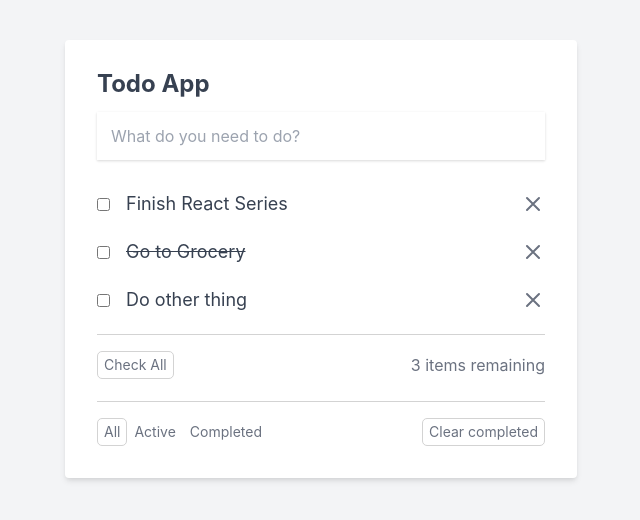
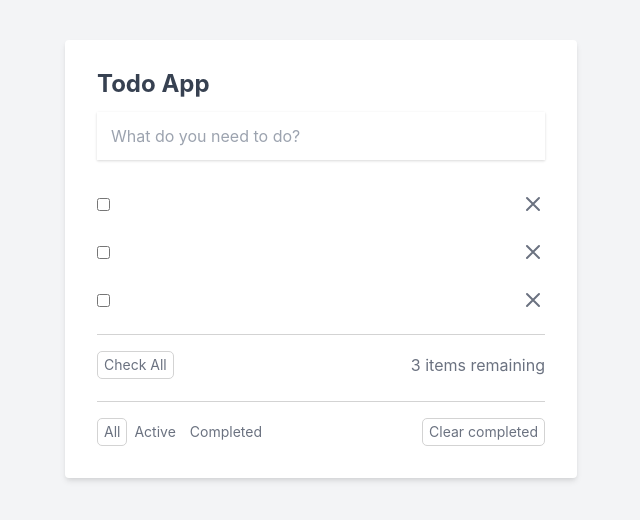
Before and after one commit to olafchuszno/javascript_study, a React (Create React App) app in the folder lc-react/: page / in a window 1280 px wide. Shown: the top 520 px of the page, without its empty margins (319-959 px from the left). Built offline with nearby package versions, Linux system fonts and the light colour scheme.

Commit message:
Update App.jsx

```diff
--- a/lc-react/src/components/App.jsx
+++ b/lc-react/src/components/App.jsx
@@ -1,7 +1,26 @@
+import { useState } from 'react';
 import '../reset.css';
 import '../App.css';
 
 function App() {
+  const [todos, setTodos] = useState([
+    {
+      id: 1,
+      title: 'finish react series',
+      isComplete: false,
+    },
+    {
+      id: 2,
+      title: 'go grocery',
+      isComplete: true,
+    },
+    {
+      id: 3,
+      title: 'take over world',
+      isComplete: false,
+    },
+  ]);
+
   return (
     <div className="todo-app-container">
       <div className="todo-app">
@@ -15,74 +34,34 @@ function App() {
         </form>
 
         <ul className="todo-list">
-          <li className="todo-item-container">
-            <div className="todo-item">
-              <input type="checkbox" />
-              <span className="todo-item-label">Finish React Series</span>
+          {todos.map((index, todo) => (
+            <li key={todos.id} className="todo-item-container">
+              <div className="todo-item" key={todo.id}>
+                <input type="checkbox" key={todo.id} />
+                <span className="todo-item-label" key={todo.id}>
+                  {todo.title}
+                </span>
                 {/* <input type="text" className="todo-item-input" value="Finish React Series" /> */}
               </div>
-            <button className="x-button">
+              <button className="x-button" key={todo.id}>
                 <svg
                   className="x-button-icon"
                   fill="none"
                   viewBox="0 0 24 24"
                   stroke="currentColor"
+                  key={todo.id}
                 >
                   <path
                     strokeLinecap="round"
                     strokeLinejoin="round"
                     strokeWidth={2}
                     d="M6 18L18 6M6 6l12 12"
+                    key={todo.id}
                   />
                 </svg>
               </button>
             </li>
-          <li className="todo-item-container">
-            <div className="todo-item">
-              <input type="checkbox" />
-              <span className="todo-item-label line-through">
-                Go to Grocery
-              </span>
-              {/* <input type="text" className="todo-item-input" value="Go to Grocery" /> */}
-            </div>
-            <button className="x-button">
-              <svg
-                className="x-button-icon"
-                fill="none"
-                viewBox="0 0 24 24"
-                stroke="currentColor"
-              >
-                <path
-                  strokeLinecap="round"
-                  strokeLinejoin="round"
-                  strokeWidth={2}
-                  d="M6 18L18 6M6 6l12 12"
-                />
-              </svg>
-            </button>
-          </li>
-          <li className="todo-item-container">
-            <div className="todo-item">
-              <input type="checkbox" />
-              <span className="todo-item-label">Do other thing</span>
-              {/* <input type="text" className="todo-item-input" value="Do other thing /> */}
-            </div>
-            <button className="x-button">
-              <svg
-                className="x-button-icon"
-                fill="none"
-                viewBox="0 0 24 24"
-                stroke="currentColor"
-              >
-                <path
-                  strokeLinecap="round"
-                  strokeLinejoin="round"
-                  strokeWidth={2}
-                  d="M6 18L18 6M6 6l12 12"
-                />
-              </svg>
-            </button>
-          </li>
+          ))}
         </ul>
 
         <div className="check-all-container">
```
Lines whose indentation alone changed are shown as unchanged.
